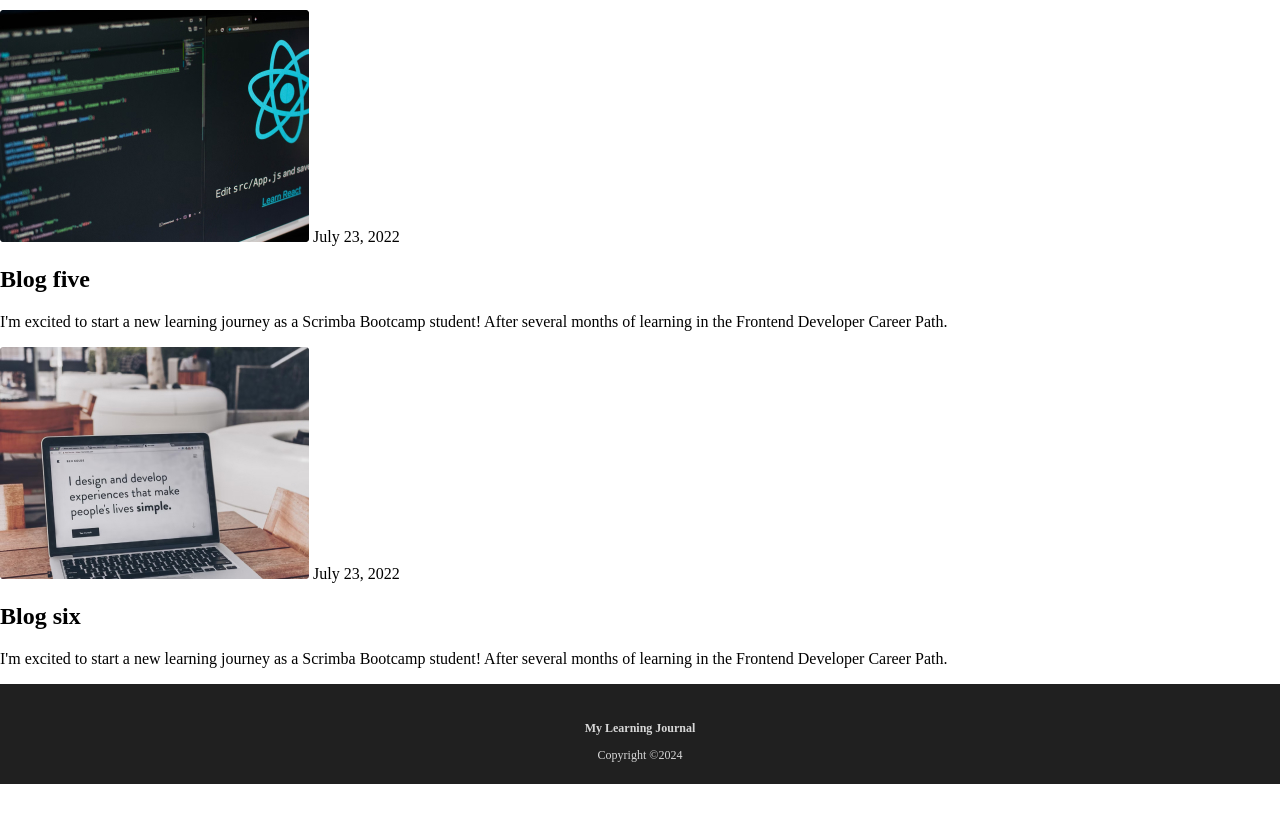
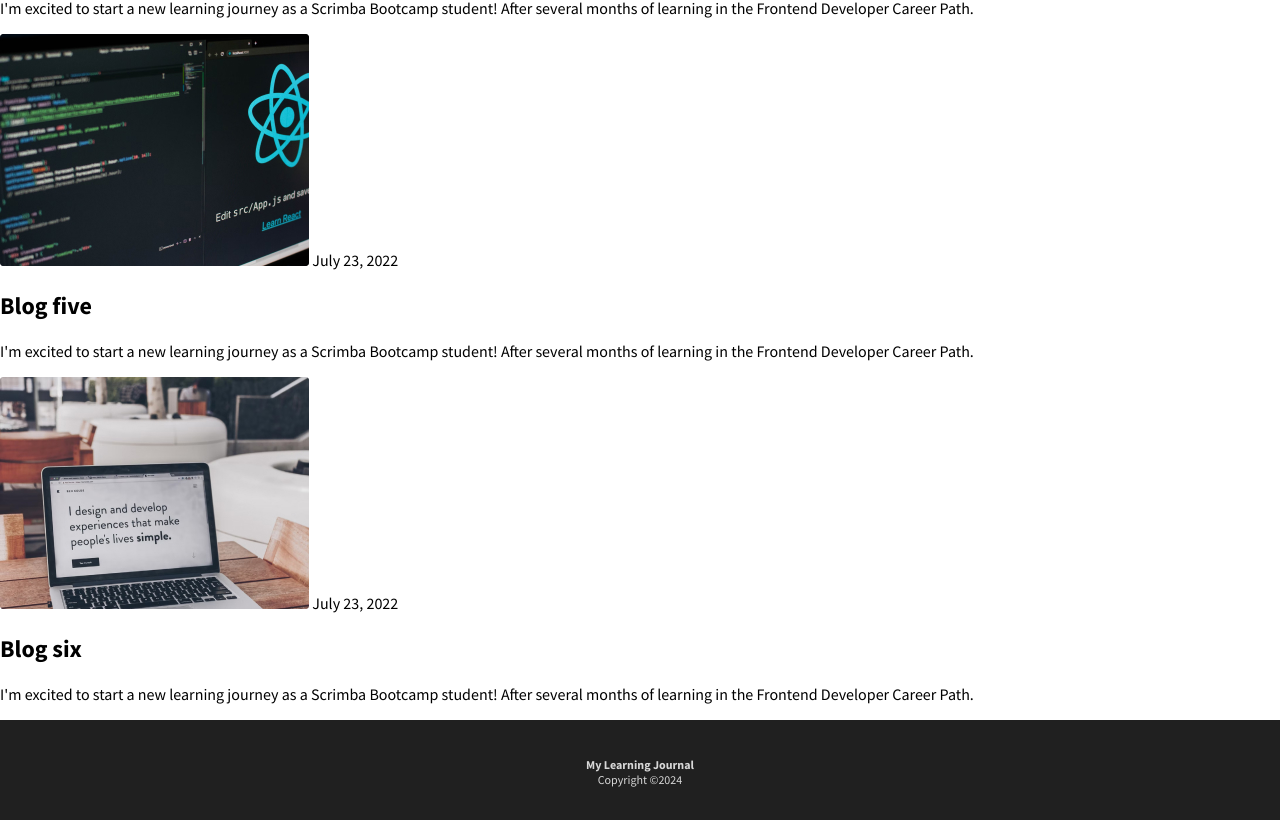
Before and after one commit to ianapavlycheva/learning-journal, a plain HTML site: page index.html in a window 1280 px wide. Shown: the part 1337-2161 px from the top of the page. Before the commit the page ends 2121 px from the top, so only its background shows below. Drawn offline with Linux system fonts and the light colour scheme.

Commit message:
Add font family

```diff
--- a/css/style.css
+++ b/css/style.css
@@ -2,6 +2,7 @@ html,
 body {
   margin: 0;
   padding: 0;
+  font-family: "Source Sans Pro", sans-serif;
 }
 
 footer {
--- a/index.html
+++ b/index.html
@@ -4,6 +4,12 @@
     <meta charset="UTF-8" />
     <meta name="viewport" content="width=device-width, initial-scale=1.0" />
     <link rel="stylesheet" href="css/style.css" />
+    <link rel="preconnect" href="https://fonts.googleapis.com" />
+    <link rel="preconnect" href="https://fonts.gstatic.com" crossorigin />
+    <link
+      href="https://fonts.googleapis.com/css2?family=Source+Sans+Pro:wght@300;400;600;700&display=swap"
+      rel="stylesheet"
+    />
     <title>My Learning Journal</title>
   </head>
   <body>
@@ -95,7 +101,7 @@
     </main>
     <footer>
       <h3>My Learning Journal</h3>
-      <p class="copiright">Copyright ©2024</p>
+      <p class="copyright">Copyright ©2024</p>
     </footer>
   </body>
 </html>
```
